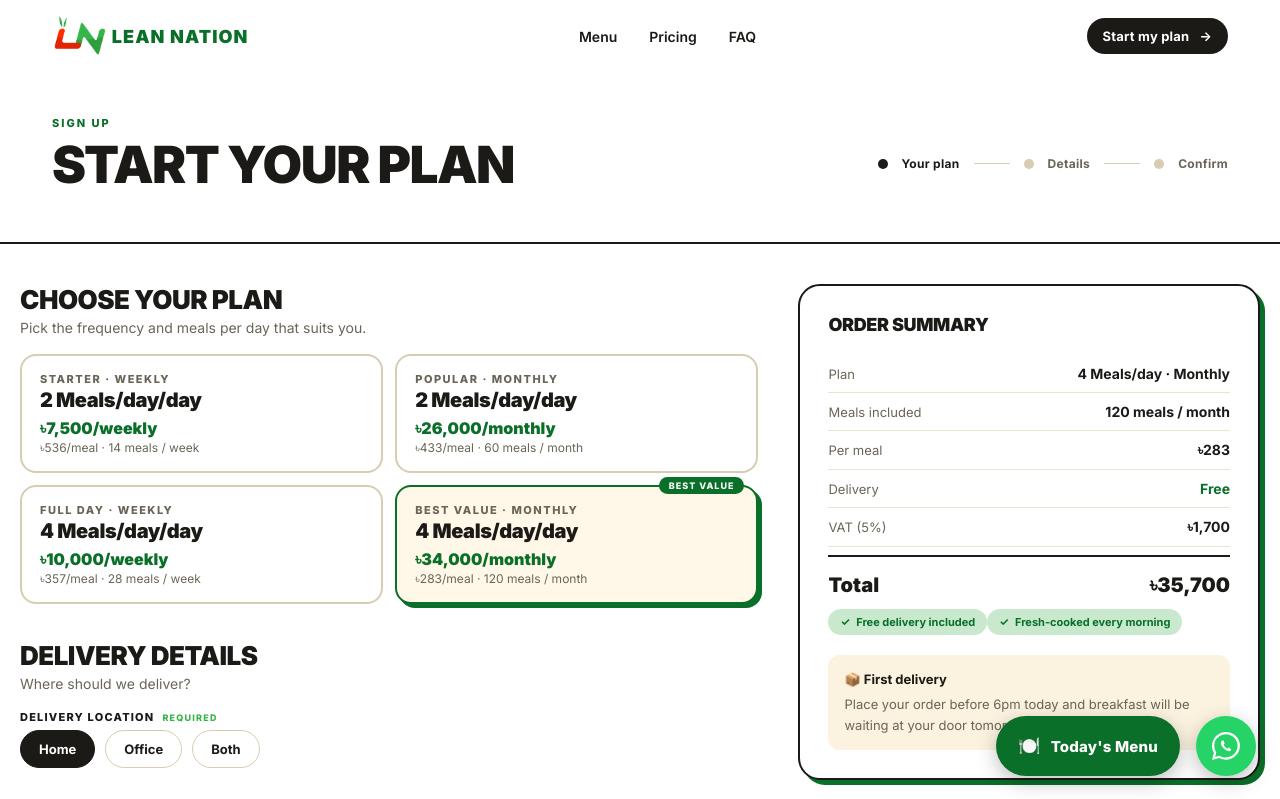
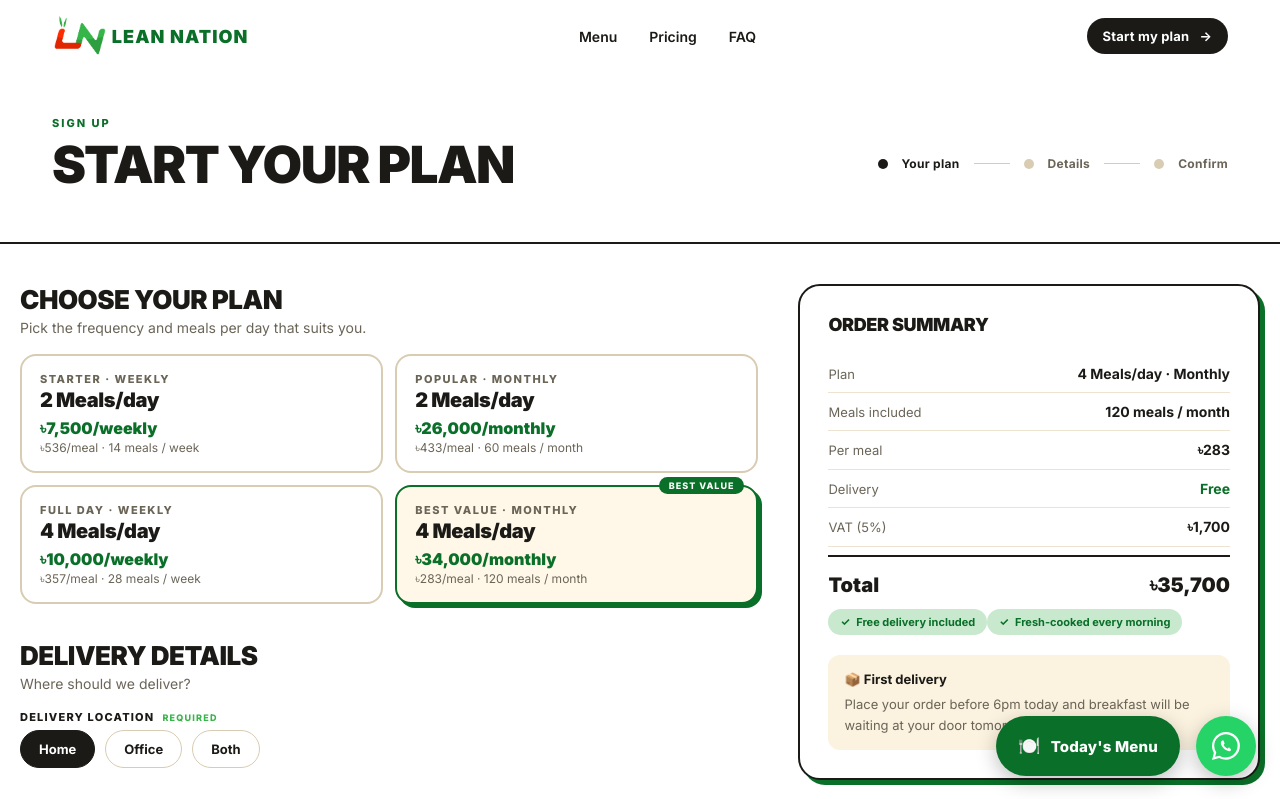
Before and after one commit to weirdogonzalez/LN-Web-1, a Next.js app: page /subscribe in a window 1280 px wide. Shown: the top 799 px of the page. Built offline with nearby package versions, Linux system fonts and the light colour scheme.

Commit message:
Drop duplicate /day suffix from plan-choice cards too
Co-Authored-By: Claude Opus 4.7 (1M context) <noreply@anthropic.com>

```diff
--- a/app/subscribe/page.tsx
+++ b/app/subscribe/page.tsx
@@ -309,7 +309,7 @@ export default function SubscribePage() {
                     {p.eyebrow} · {p.freq}
                   </div>
                   <div style={{ fontSize: 20, fontWeight: 900, letterSpacing: "-0.02em", marginTop: 2 }}>
-                    {p.name}/day
+                    {p.name}
                   </div>
                   <div style={{ fontSize: 16, fontWeight: 900, color: "var(--accent)", marginTop: 6 }}>
                     ৳{p.price.toLocaleString()}/{p.period}
```
